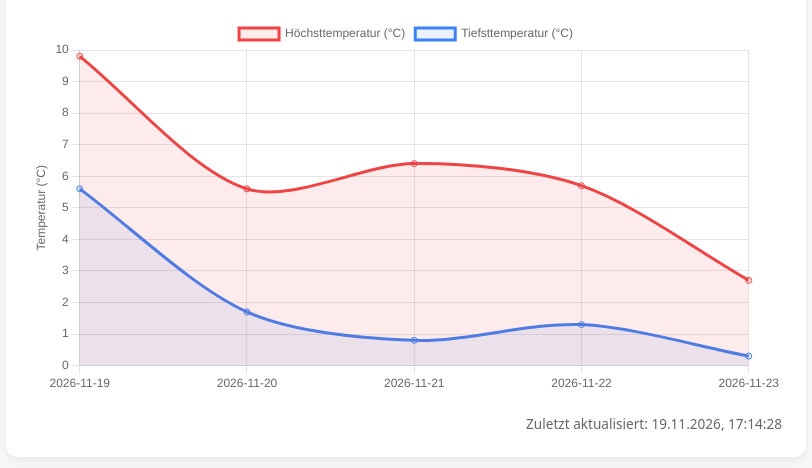
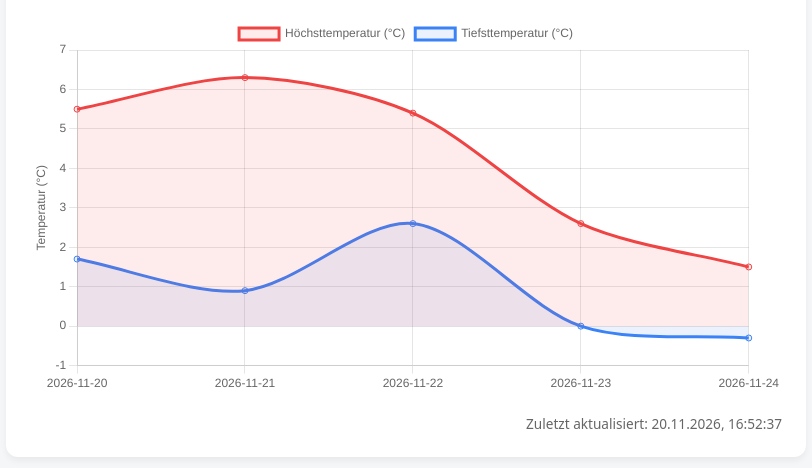
Before and after one commit to PeteSurfAloha/GitHub-Testing-, a plain HTML site: page index.html in a window 1280 px wide. Shown: the part 110-578 px from the top of the page, without its empty margins (234-1046 px from the left). Drawn offline with nearby package versions, Linux system fonts and the light colour scheme.

Commit message:
deploy: fced891d372b796968b1d00298208de15ea78f73

```diff
--- a/index.html
+++ b/index.html
@@ -16,7 +16,7 @@
   <div class="card">
     <h1>🌤️ 5-Tage Wettervorhersage Berlin</h1>
     <canvas id="weatherChart"></canvas>
-    <div class="footer">Zuletzt aktualisiert: 19.11.2026, 17:14:28</div>
+    <div class="footer">Zuletzt aktualisiert: 20.11.2026, 16:52:37</div>
   </div>
 
   <script>
@@ -24,11 +24,11 @@
     new Chart(ctx, {
       type: 'line',
       data: {
-        labels: ["2026-11-19","2026-11-20","2026-11-21","2026-11-22","2026-11-23"],
+        labels: ["2026-11-20","2026-11-21","2026-11-22","2026-11-23","2026-11-24"],
         datasets: [
           {
             label: 'Höchsttemperatur (°C)',
-            data: [9.8,5.6,6.4,5.7,2.7],
+            data: [5.5,6.3,5.4,2.6,1.5],
             borderColor: '#ef4444',
             backgroundColor: 'rgba(239, 68, 68, 0.1)',
             fill: true,
@@ -36,7 +36,7 @@
           },
           {
             label: 'Tiefsttemperatur (°C)',
-            data: [5.6,1.7,0.8,1.3,0.3],
+            data: [1.7,0.9,2.6,0,-0.3],
             borderColor: '#3b82f6',
             backgroundColor: 'rgba(59, 130, 246, 0.1)',
             fill: true,
```
